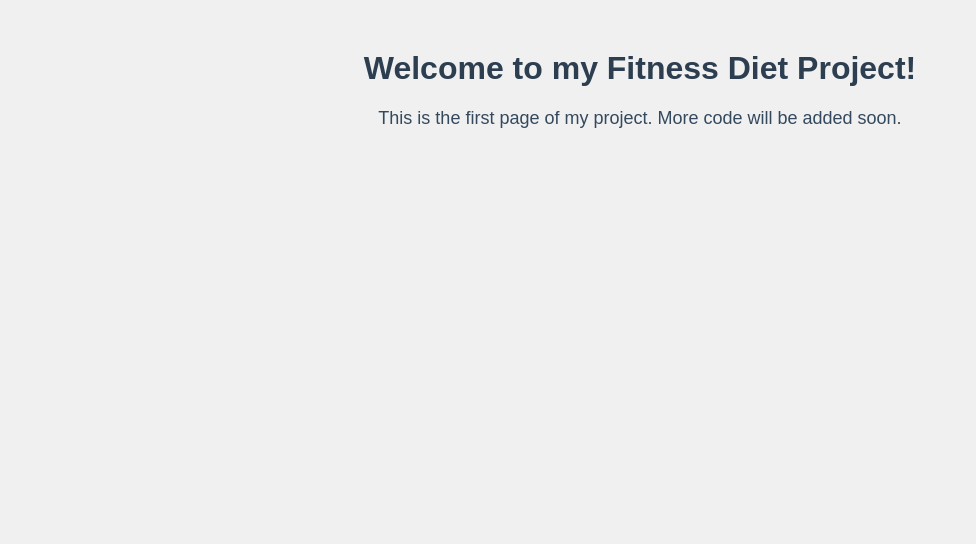
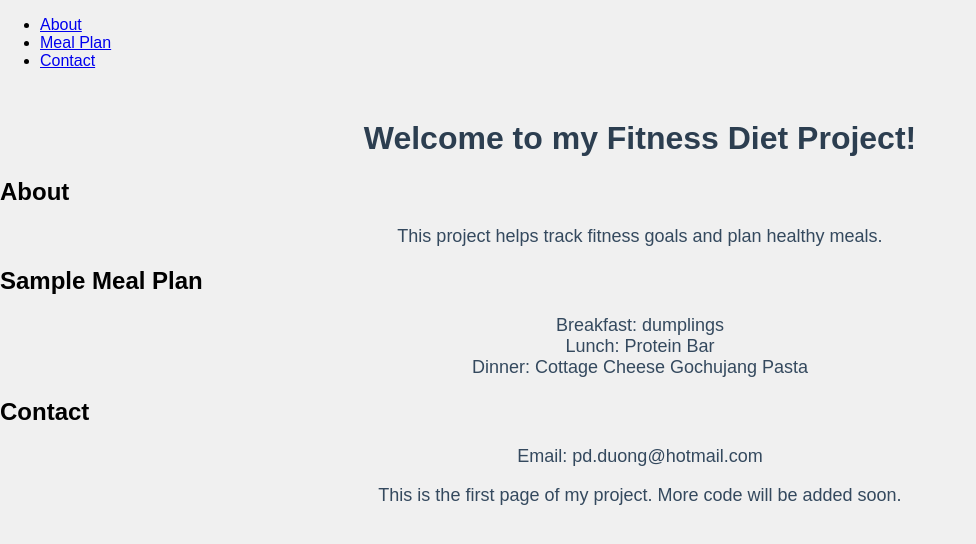
Before and after one commit to Pahkun/fitness-diet, a plain HTML site: page index.html in a window 1280 px wide. Shown: the whole page, without its empty margins (0-976 px from the left). Drawn offline with Linux system fonts and the light colour scheme.

Commit message:
Add navigation meny and sections with styling

```diff
--- a/index.html
+++ b/index.html
@@ -5,7 +5,31 @@
     <title>Fitness Diet Project</title>
 </head>
 <body>
+<nav>
+    <ul>
+        <li><a href="#about">About</a></li>
+        <li><a href="#meal-plan">Meal Plan</a></li>
+        <li><a href="#contact">Contact</a></li>
+    </ul>
+</nav>
+
     <h1>Welcome to my Fitness Diet Project!</h1>
+<section id="about">
+    <h2>About</h2>
+    <p>This project helps track fitness goals and plan healthy meals.</p>
+</section>
+
+<section id="meal-plan">
+    <h2>Sample Meal Plan</h2>
+    <p>Breakfast: dumplings<br>
+       Lunch: Protein Bar<br>
+       Dinner: Cottage Cheese Gochujang Pasta</p>
+</section>
+
+<section id="contact">
+    <h2>Contact</h2>
+    <p>Email: pd.duong@hotmail.com</p>
+</section>
     <p>This is the first page of my project. More code will be added soon.</p>
 </body>
 </html>
```
